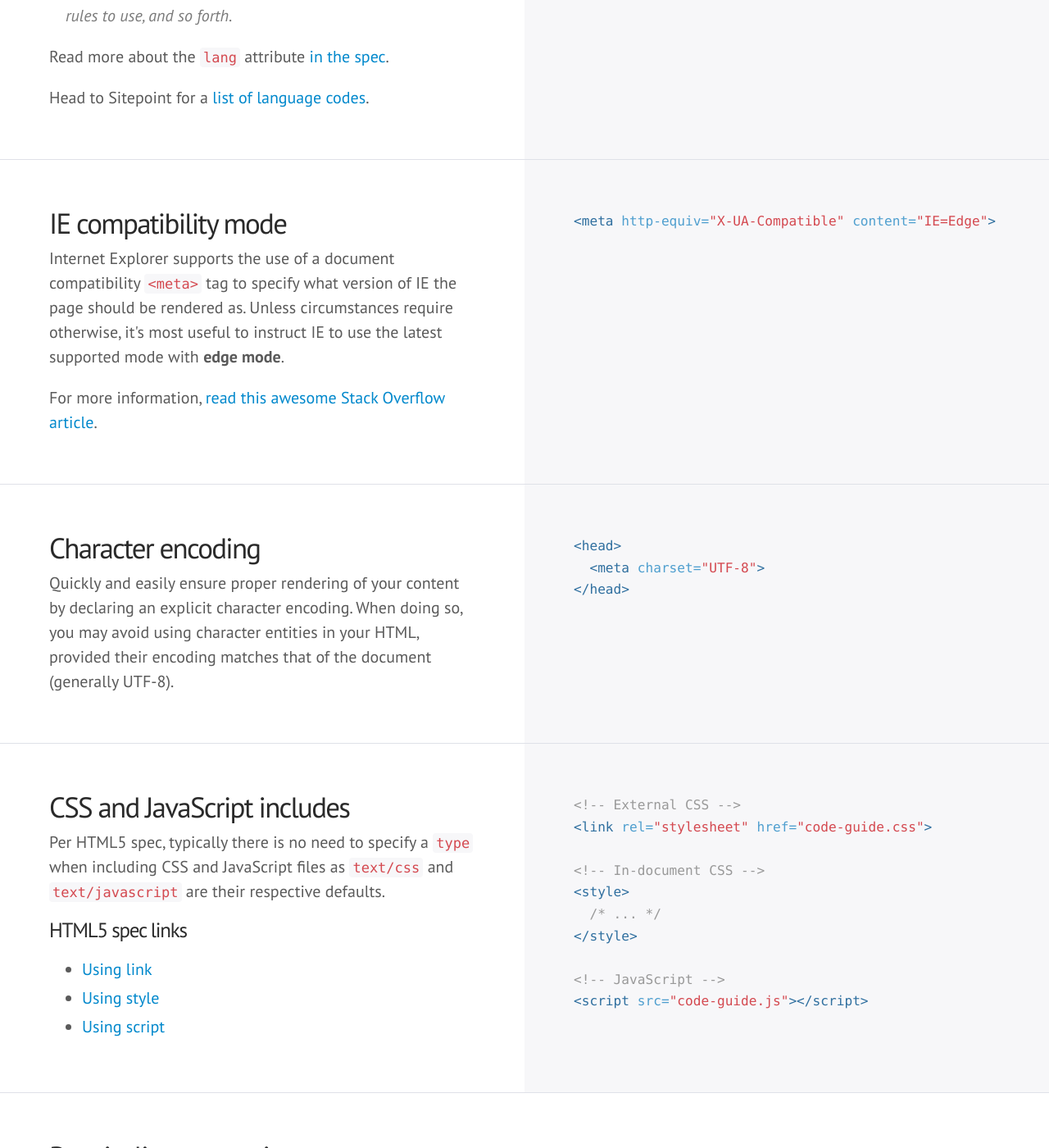
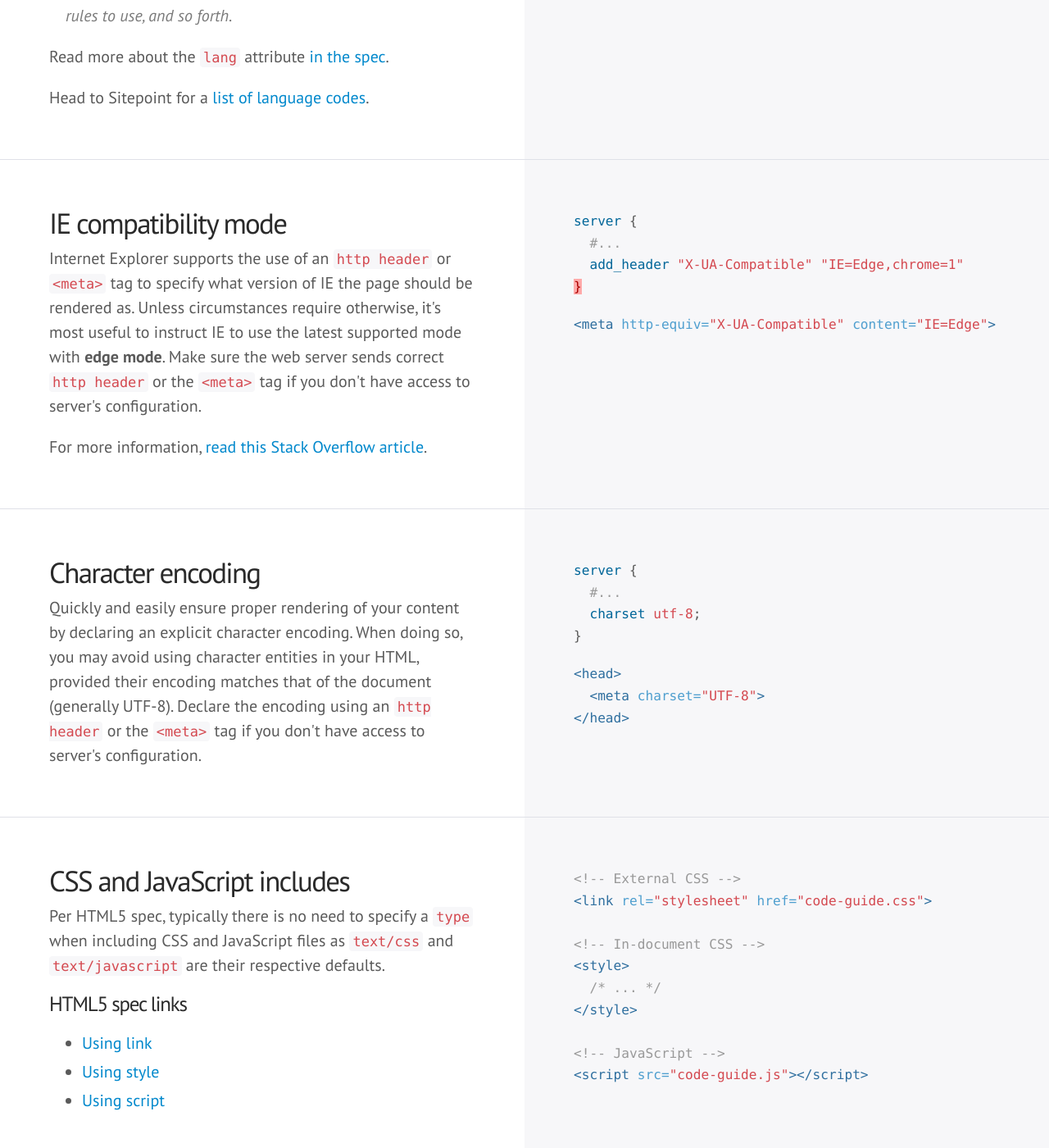
Before and after one commit to mdo/code-guide, a Jekyll site: the page built from index.html, in a window 1280 px wide and 1400 px high, scrolled down 2760 px. Shown: the whole window at 82% size. Built offline with Jekyll 4.4.1, drawn with Linux system fonts in a browser that asks for light colours; some web fonts are replaced; Markdown is read by kramdown in place of the engine named in the settings; comment, search, counter and statistics services are not loaded.

Commit message:
Don't do stuff that can be done server-side in markup

```diff
--- /dev/null
+++ b/_includes/html/encoding-header.html
@@ -0,0 +1,4 @@
+server {
+  #...
+  charset utf-8;
+}
--- /dev/null
+++ b/_includes/html/ie-compatibility-header.html
@@ -0,0 +1,4 @@
+server {
+  #...
+  add_header "X-UA-Compatible" "IE=Edge,chrome=1"
+}
--- a/index.html
+++ b/index.html
@@ -105,20 +105,22 @@ layout: default
 <div class="section" id="html-ie-compatibility-mode">
   <div class="col">
     <h3>IE compatibility mode</h3>
-    <p>Internet Explorer supports the use of a document compatibility <code>&lt;meta&gt;</code> tag to specify what version of IE the page should be rendered as. Unless circumstances require otherwise, it's most useful to instruct IE to use the latest supported mode with <strong>edge mode</strong>.</p>
-    <p>For more information, <a href="http://stackoverflow.com/questions/6771258/whats-the-difference-if-meta-http-equiv-x-ua-compatible-content-ie-edge-e">read this awesome Stack Overflow article</a>.</p>
+    <p>Internet Explorer supports the use of an <code>http header</code> or <code>&lt;meta&gt;</code> tag to specify what version of IE the page should be rendered as. Unless circumstances require otherwise, it's most useful to instruct IE to use the latest supported mode with <strong>edge mode</strong>. Make sure the web server sends correct <code>http header</code> or the <code>&lt;meta&gt;</code> tag if you don't have access to server's configuration.</p>
+    <p>For more information, <a href="http://stackoverflow.com/questions/6771258/whats-the-difference-if-meta-http-equiv-x-ua-compatible-content-ie-edge-e">read this Stack Overflow article</a>.</p>
   </div>
   <div class="col">
-    {% highlight html %}{% include html/ie-compatibility-mode.html %}{% endhighlight %}
+    {% highlight nginx %}{% include html/ie-compatibility-header.html %}{% endhighlight %}
+    {% highlight html %}{% include html/ie-compatibility-meta.html %}{% endhighlight %}
   </div>
 </div>
 
 <div class="section" id="html-encoding">
   <div class="col">
     <h3>Character encoding</h3>
-    <p>Quickly and easily ensure proper rendering of your content by declaring an explicit character encoding. When doing so, you may avoid using character entities in your HTML, provided their encoding matches that of the document (generally UTF-8).</p>
+    <p>Quickly and easily ensure proper rendering of your content by declaring an explicit character encoding. When doing so, you may avoid using character entities in your HTML, provided their encoding matches that of the document (generally UTF-8). Declare the encoding using an <code>http header</code> or the <code>&lt;meta&gt;</code> tag if you don't have access to server's configuration.</p>
   </div>
   <div class="col">
+    {% highlight nginx %}{% include html/encoding-header.html %}{% endhighlight %}
     {% highlight html %}{% include html/encoding.html %}{% endhighlight %}
   </div>
 </div>
```
Also changed, not shown: _includes/html/ie-compatibility-meta.html (renamed from _includes/html/ie-compatibility-mode.html).
